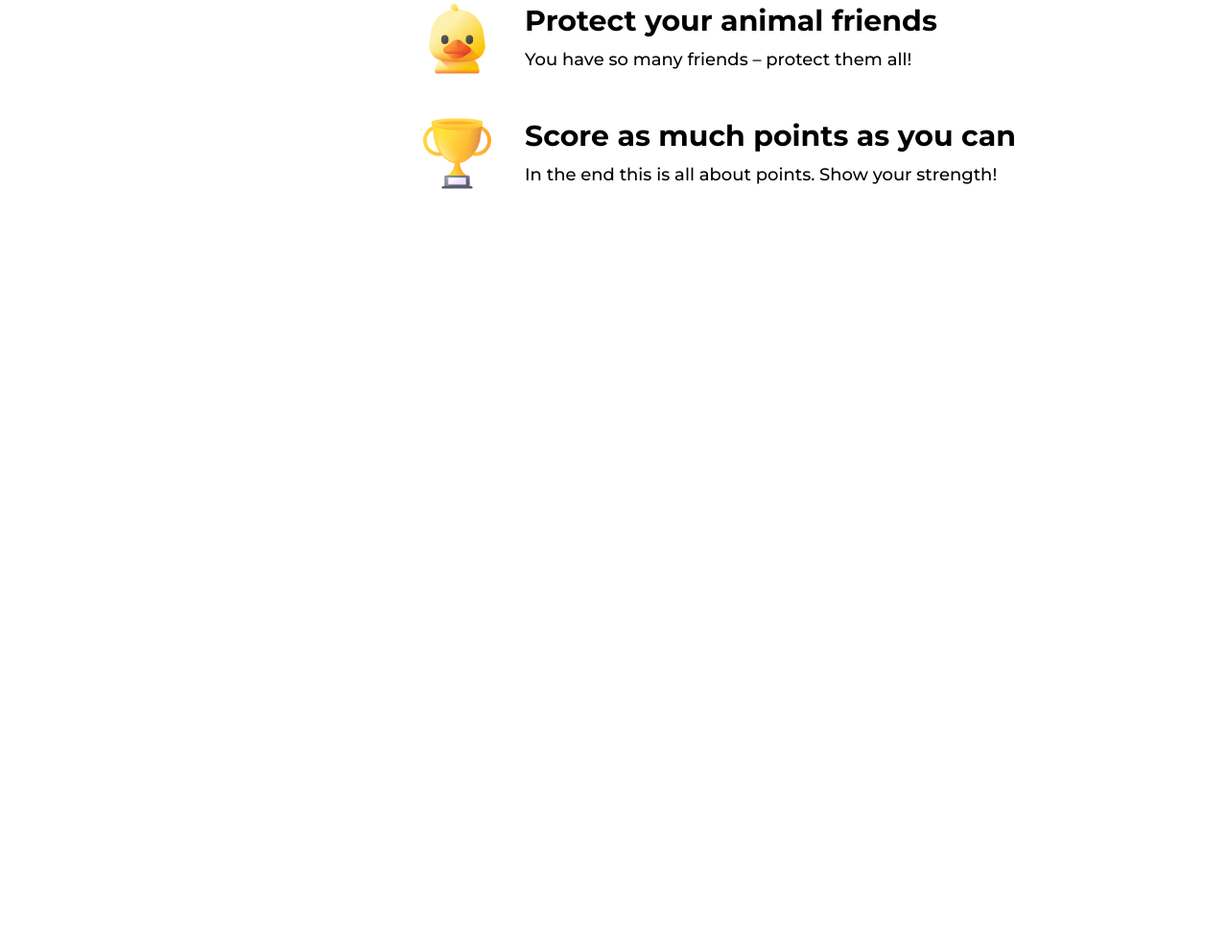
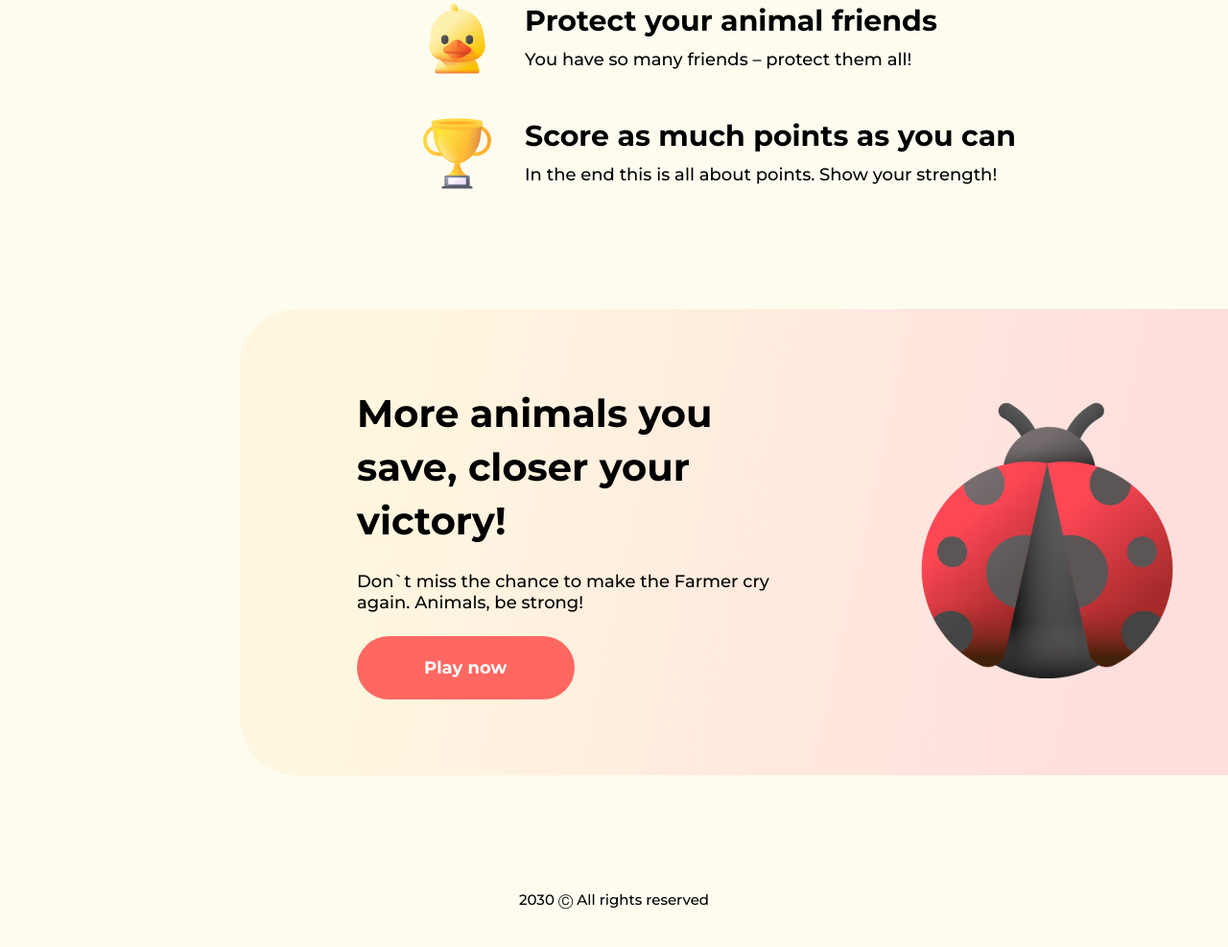
Before and after one commit to nineuito/web-site-practic, a plain HTML site: page index.html in a window 1280 px wide. Shown: the part 1003-1990 px from the top of the page at 96% size. Before the commit the page ends 1325 px from the top, so only its background shows below. Drawn offline with Linux system fonts and the light colour scheme.

Commit message:
revision

```diff
--- a/index.html
+++ b/index.html
@@ -56,10 +56,20 @@
         </div>
       </section>
       <!-- section 3 -->
-      <section class="section-conteiner"></section>
+      <section class="section-conteiner">
+        <div class="saction-third">
+          <span><img src="images/ladybug.png" class="image-ladybug"></span>
+          <div class="text-conent-ladybug">
+            <h2 class="title-section-third">More animals you save, closer your victory!</h2>
+            <p class="text-section-third">Don`t miss the chance to make the Farmer cry again. Animals, be strong!</p>
+            <a href="#" class="btn">Play now</a>
+          </div>
+        </div>
+      </section>
+
     </div>
     <!-- footer  -->
-    <footer></footer>
+    <footer class="footer-text">2030 Ⓒ All rights reserved</footer>
     <script src="scripts/main.js"></script>
   </body>
 </html>
--- a/styles/style.css
+++ b/styles/style.css
@@ -3,6 +3,7 @@ body {
   padding: 0;
   font-size: 18px;
   font-family: "Montserrat", sans-serif;
+  background: #FDFCEF;
 }
 
 .wrapper {
@@ -95,3 +96,47 @@ h1, h2, h3, h4, h5, h6, p {
 .text-item-second {
   font-weight: 500;
 }
+
+
+/* section 3 */
+
+.saction-third {
+  display: flex;
+  flex-direction: row-reverse;
+  align-items: center;
+  background: linear-gradient(102deg, #FFF6DF 17.38%, #FFDFDE 81.25%);
+  border-radius: 60px;
+  height: 486px;
+}
+
+.image-ladybug {
+  margin: 100px 125px 99px 101px;
+}
+
+.text-conent-ladybug {
+  margin: 76px auto 75px 122px;
+  width: 475px;
+}
+
+.title-section-third {
+  font-weight: 700;
+  font-size: 40px;
+  line-height: 140%;
+  margin-bottom: 24px;
+}
+
+.text-section-third {
+  font-weight: 500;
+  margin-bottom: 24px;
+}
+
+/* footer  */
+.footer-text {
+  margin: 0 auto;
+  width: 1110px;
+  font-size: 15px;
+  font-weight: 500;
+  display: flex;
+  justify-content: center;
+  margin-bottom: 120px;
+}
```
Also changed, not shown: images/ladybug.png (added).
